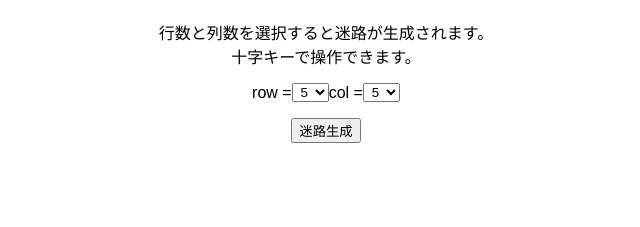
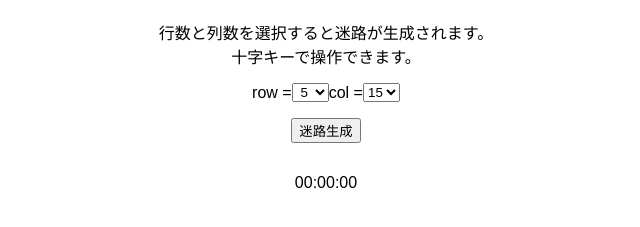
Before and after one commit to szk-ayami/randomMaze, a plain HTML site: page index.html in a window 1280 px wide. Shown: the part 55-282 px from the top of the page, without its empty margins (314-954 px from the left). Drawn offline with Linux system fonts and the light colour scheme.

Commit message:
Update index.html

```diff
--- a/index.html
+++ b/index.html
@@ -29,7 +29,7 @@
     <!-- <input id="inputCol"> -->
     <p>col = </p>
     <select name="col" id="inputCol">
-      <option value="5">5</option>
+      <!-- <option value="5">5</option> -->
       <option value="15">15</option>
       <option value="25">25</option>
       <option value="35">35</option>
@@ -44,12 +44,10 @@
   <div class="generateMazeButton">
     <button id="generateMaze" type="button">迷路生成</button>
   </div>
-<!--
+
   <div class="timerClass">
-    <p id="timer">00:00</p>
-  </div> -->
-
-<!-- <a href="clear.html">クリア画面</a> -->
+    <p id="timer">00:00:00</p>
+  </div>
 
 
 <script type="text/javascript" src="script.js"></script>
```
